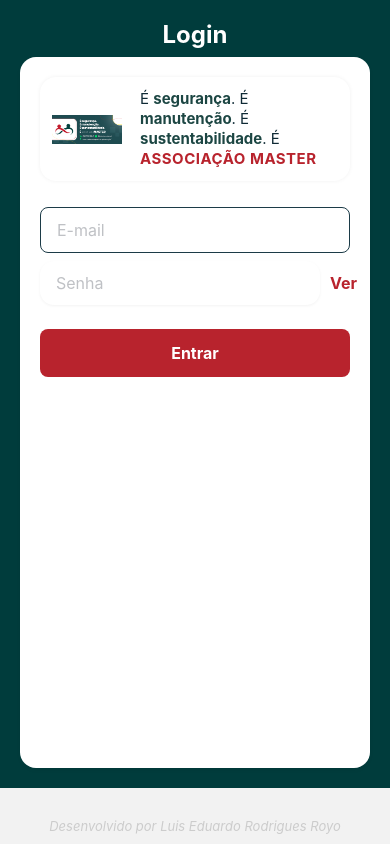
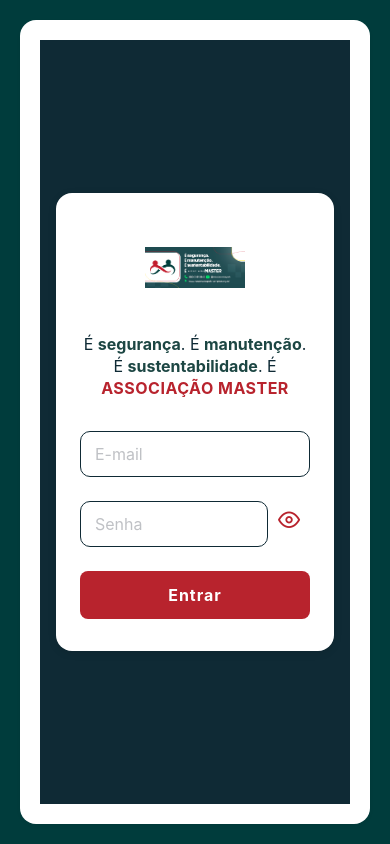
Before and after one commit to luisroyo/ocorrencias-master-app, a React Native app: screen / in a window 390 px wide. Built offline with nearby package versions, Linux system fonts and the light colour scheme.

Commit message:
Atualização da tela de login e icone do aplicativo

```diff
--- a/src/components/BaseScreen.tsx
+++ b/src/components/BaseScreen.tsx
@@ -8,16 +8,17 @@
   children: React.ReactNode;
   showCredit?: boolean;
   disableScroll?: boolean;
+  backgroundColor?: string;
 }
 
-export const BaseScreen: React.FC<BaseScreenProps> = ({ title, subtitle, children, showCredit = true, disableScroll = false }) => (
+export const BaseScreen: React.FC<BaseScreenProps> = ({ title, subtitle, children, showCredit = true, disableScroll = false, backgroundColor }) => (
   <KeyboardAvoidingView
     style={{ flex: 1 }}
     behavior={Platform.OS === 'ios' ? 'padding' : 'height'}
     keyboardVerticalOffset={Platform.OS === 'ios' ? 64 : 0}
   >
     {disableScroll ? (
-      <View style={styles.container}>
+      <View style={[styles.container, backgroundColor ? { backgroundColor } : {}]}>
         {title && (
           <View style={styles.header}>
             <Text style={styles.headerTitle}>{title}</Text>
@@ -27,7 +28,7 @@
         <View style={styles.contentBox}>{children}</View>
       </View>
     ) : (
-      <ScrollView contentContainerStyle={styles.container} keyboardShouldPersistTaps="handled">
+      <ScrollView contentContainerStyle={[styles.container, backgroundColor ? { backgroundColor } : {}]} keyboardShouldPersistTaps="handled">
         {title && (
           <View style={styles.header}>
             <Text style={styles.headerTitle}>{title}</Text>
--- a/src/components/Button.tsx
+++ b/src/components/Button.tsx
@@ -5,16 +5,17 @@
 interface ButtonProps extends TouchableOpacityProps {
     title: string;
     variant?: 'primary' | 'danger' | 'success' | 'secondary';
+    textStyle?: any;
 }
 
-export const Button: React.FC<ButtonProps> = ({ title, variant = 'primary', style, ...props }) => {
+export const Button: React.FC<ButtonProps> = ({ title, variant = 'primary', style, textStyle, ...props }) => {
     return (
         <TouchableOpacity
             style={[styles.button, styles[variant], style]}
             activeOpacity={0.8}
             {...props}
         >
-            <Text style={styles.text}>{title}</Text>
+            <Text style={[styles.text, textStyle]}>{title}</Text>
         </TouchableOpacity>
     );
 };
--- a/src/components/Input.tsx
+++ b/src/components/Input.tsx
@@ -2,10 +2,14 @@
 import { TextInput, StyleSheet, TextInputProps } from 'react-native';
 import { colors } from '../theme/colors';
 
-export const Input: React.FC<TextInputProps> = (props) => {
+export const Input: React.FC<TextInputProps & { highlighted?: boolean }> = ({ highlighted, style, ...props }) => {
     return (
         <TextInput
-            style={styles.input}
+            style={[
+                styles.input,
+                highlighted && styles.inputHighlighted,
+                style,
+            ]}
             placeholderTextColor={colors.mutedText}
             {...props}
         />
@@ -24,4 +28,8 @@
         borderWidth: 1,
         borderColor: colors.secondaryBg,
     },
+    inputHighlighted: {
+        borderWidth: 2,
+        borderColor: colors.danger, // cor de destaque
+    },
 });
--- a/src/screens/Login/index.tsx
+++ b/src/screens/Login/index.tsx
@@ -1,5 +1,5 @@
 import React, { useState, useEffect } from 'react';
-import { View, Text, Alert, Image, TouchableOpacity } from 'react-native';
+import { View, Text, Alert, Image, TouchableOpacity, Keyboard } from 'react-native';
 import { Input } from '../../components/Input';
 import { Button } from '../../components/Button';
 import { colors } from '../../theme/colors';
@@ -7,6 +7,7 @@
 import AsyncStorage from '@react-native-async-storage/async-storage';
 import { styles } from './styles';
 import { BaseScreen } from '../../components/BaseScreen';
+import { Feather } from '@expo/vector-icons';
 
 interface LoginScreenProps {
     onLogin: (token: string) => void;
@@ -19,27 +20,44 @@
     const [showPassword, setShowPassword] = useState(false);
 
     useEffect(() => {
-        // Buscar e-mail salvo ao abrir a tela
         const loadEmail = async () => {
             try {
                 const savedEmail = await AsyncStorage.getItem('savedEmail');
                 if (savedEmail) setEmail(savedEmail);
-            } catch { }
+            } catch (error) {
+                console.error('Erro ao carregar e-mail salvo:', error);
+            }
         };
         loadEmail();
     }, []);
 
+    const validateEmail = (email: string) => {
+        const re = /^[^\s@]+@[^\s@]+\.[^\s@]+$/;
+        return re.test(email.toLowerCase());
+    };
+
     const handleLogin = async () => {
+        if (!email || !password) {
+            Alert.alert('Atenção', 'Por favor, preencha todos os campos.');
+            return;
+        }
+
+        if (!validateEmail(email)) {
+            Alert.alert('Atenção', 'E-mail inválido.');
+            return;
+        }
+
         setLoading(true);
+        Keyboard.dismiss();
+
         try {
             const response = await login(email, password);
-            if (response && response.token) {
-                // Salvar o e-mail ao fazer login
+            if (response?.token) {
                 await AsyncStorage.setItem('savedEmail', email);
                 onLogin(response.token);
-                return;
+            } else {
+                Alert.alert('Erro', 'E-mail ou senha inválidos.');
             }
-            Alert.alert('Erro', 'E-mail ou senha inválidos');
         } catch (error: any) {
             Alert.alert('Erro', error.message || 'Erro ao fazer login');
         } finally {
@@ -48,24 +66,29 @@
     };
 
     return (
-        <BaseScreen title="Login">
-            <View>
-                <View style={styles.topoBox}>
-                    <Image source={require('../../../assets/logo_master.png')} style={styles.logoImg} resizeMode="contain" />
-                    <View style={styles.institucionalBox}>
-                        <Text style={styles.institucionalMsg}>É <Text style={styles.bold}>segurança</Text>.
-                            É <Text style={styles.bold}>manutenção</Text>.
-                            É <Text style={styles.bold}>sustentabilidade</Text>.
-                            É <Text style={styles.master}>ASSOCIAÇÃO MASTER</Text></Text>
-                    </View>
-                </View>
+        <BaseScreen showCredit={false} disableScroll>
+            <View style={styles.container}>
+                <View style={styles.loginBox}>
+                    <Image
+                        source={require('../../../assets/logo_master.png')}
+                        style={styles.logoImg}
+                        resizeMode="contain"
+                    />
+                    <Text style={styles.institucionalMsg}>
+                        É <Text style={styles.bold}>segurança</Text>. É <Text style={styles.bold}>manutenção</Text>. É{' '}
+                        <Text style={styles.bold}>sustentabilidade</Text>. É{' '}
+                        <Text style={styles.master}>ASSOCIAÇÃO MASTER</Text>
+                    </Text>
+
                     <Input
                         placeholder="E-mail"
                         value={email}
                         onChangeText={setEmail}
                         autoCapitalize="none"
                         keyboardType="email-address"
+                        style={styles.inputProf}
                     />
+
                     <View style={styles.senhaRow}>
                         <Input
                             placeholder="Senha"
@@ -73,18 +96,29 @@
                             onChangeText={setPassword}
                             secureTextEntry={!showPassword}
                             autoCapitalize="none"
-                        keyboardType="default"
-                        style={[styles.input, { flex: 1, marginBottom: 0 }]}
+                            style={[styles.inputProf, { flex: 1, marginBottom: 0 }]}
                         />
-                    <TouchableOpacity onPress={() => setShowPassword(v => !v)} style={styles.verSenhaBtn}>
-                        <Text style={styles.verSenhaText}>{showPassword ? 'Ocultar' : 'Ver'}</Text>
+                        <TouchableOpacity
+                            onPress={() => setShowPassword((prev) => !prev)}
+                            style={styles.verSenhaBtn}
+                            accessibilityLabel="Mostrar ou ocultar senha"
+                        >
+                            <Feather
+                                name={showPassword ? 'eye-off' : 'eye'}
+                                size={22}
+                                color={colors.danger}
+                            />
                         </TouchableOpacity>
                     </View>
+
                     <Button
                         title={loading ? 'Entrando...' : 'Entrar'}
                         onPress={handleLogin}
                         disabled={loading}
+                        style={styles.button}
+                        textStyle={styles.buttonText}
                     />
+                </View>
             </View>
         </BaseScreen>
     );
--- a/src/screens/Login/styles.ts
+++ b/src/screens/Login/styles.ts
@@ -6,44 +6,33 @@
         flex: 1,
         backgroundColor: colors.primaryBg,
         justifyContent: 'center',
-        padding: 24,
+        alignItems: 'center',
+        paddingHorizontal: 16,
     },
-    title: {
-        color: colors.headingText,
-        fontSize: 24,
-        fontWeight: 'bold',
-        marginBottom: 20,
-        textAlign: 'center',
-    },
-    topoBox: {
-        flexDirection: 'row',
-        alignItems: 'center',
+    loginBox: {
         backgroundColor: '#fff',
         borderRadius: 16,
-        padding: 12,
-        marginBottom: 18,
-        elevation: 2,
+        padding: 24,
+        width: '100%',
+        maxWidth: 380,
         shadowColor: '#000',
-        shadowOpacity: 0.06,
-        shadowRadius: 4,
-        justifyContent: 'center',
+        shadowOffset: { width: 0, height: 2 },
+        shadowOpacity: 0.1,
+        shadowRadius: 8,
+        elevation: 4,
+        alignItems: 'center',
     },
     logoImg: {
-        width: 70,
-        height: 70,
-        borderRadius: 12,
-        marginRight: 18,
-    },
-    institucionalBox: {
-        flex: 1,
-        justifyContent: 'center',
+        width: 100,
+        height: 100,
+        marginBottom: 16,
     },
     institucionalMsg: {
+        textAlign: 'center',
+        fontSize: 16,
+        lineHeight: 22,
         color: colors.primaryBg,
-        fontSize: 15,
-        fontWeight: '400',
-        lineHeight: 20,
-        textAlign: 'left',
+        marginBottom: 24,
     },
     bold: {
         fontWeight: 'bold',
@@ -54,28 +43,40 @@
         color: colors.danger,
         letterSpacing: 0.5,
     },
-    verSenhaBtn: {
-        alignSelf: 'center',
-        paddingHorizontal: 10,
-        paddingVertical: 4,
-    },
-    verSenhaText: {
-        color: colors.danger,
+    inputProf: {
+        backgroundColor: '#fff',
+        borderColor: colors.primaryBg,
+        borderWidth: 1.5,
+        borderRadius: 10,
+        paddingHorizontal: 14,
+        paddingVertical: 12,
         fontSize: 16,
-        fontWeight: 'bold',
+        color: colors.headingText,
+        width: '100%',
+        marginBottom: 16,
     },
     senhaRow: {
         flexDirection: 'row',
         alignItems: 'center',
+        width: '100%',
         marginBottom: 16,
     },
-    input: {
-        backgroundColor: '#fff',
-        color: '#111',
+    verSenhaBtn: {
+        paddingHorizontal: 10,
+        paddingVertical: 8,
+    },
+    button: {
+        backgroundColor: colors.danger,
+        paddingVertical: 14,
+        borderRadius: 8,
+        width: '100%',
+        alignItems: 'center',
+        marginTop: 8,
+    },
+    buttonText: {
+        color: '#fff',
         fontSize: 16,
-        borderRadius: 14,
-        paddingVertical: 12,
-        paddingHorizontal: 16,
-        boxShadow: '0px 1px 3px rgba(0,0,0,0.05)',
+        fontWeight: 'bold',
+        letterSpacing: 1,
     },
 });
```
Also changed, not shown: app.json (+9 -10 lines), assets/adaptive-icon.png (renamed from assets/iconOld.png), assets/splash.png (added). Lines whose indentation alone changed are shown as unchanged.
